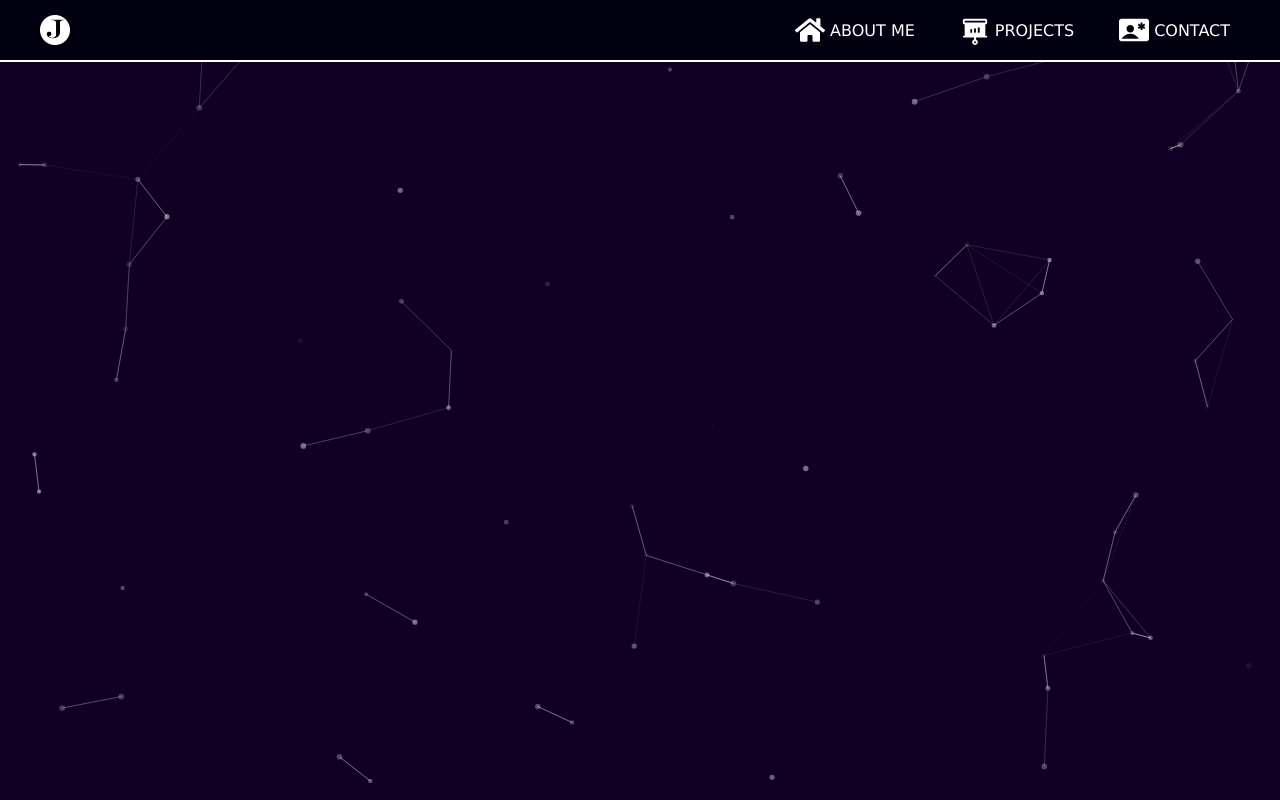
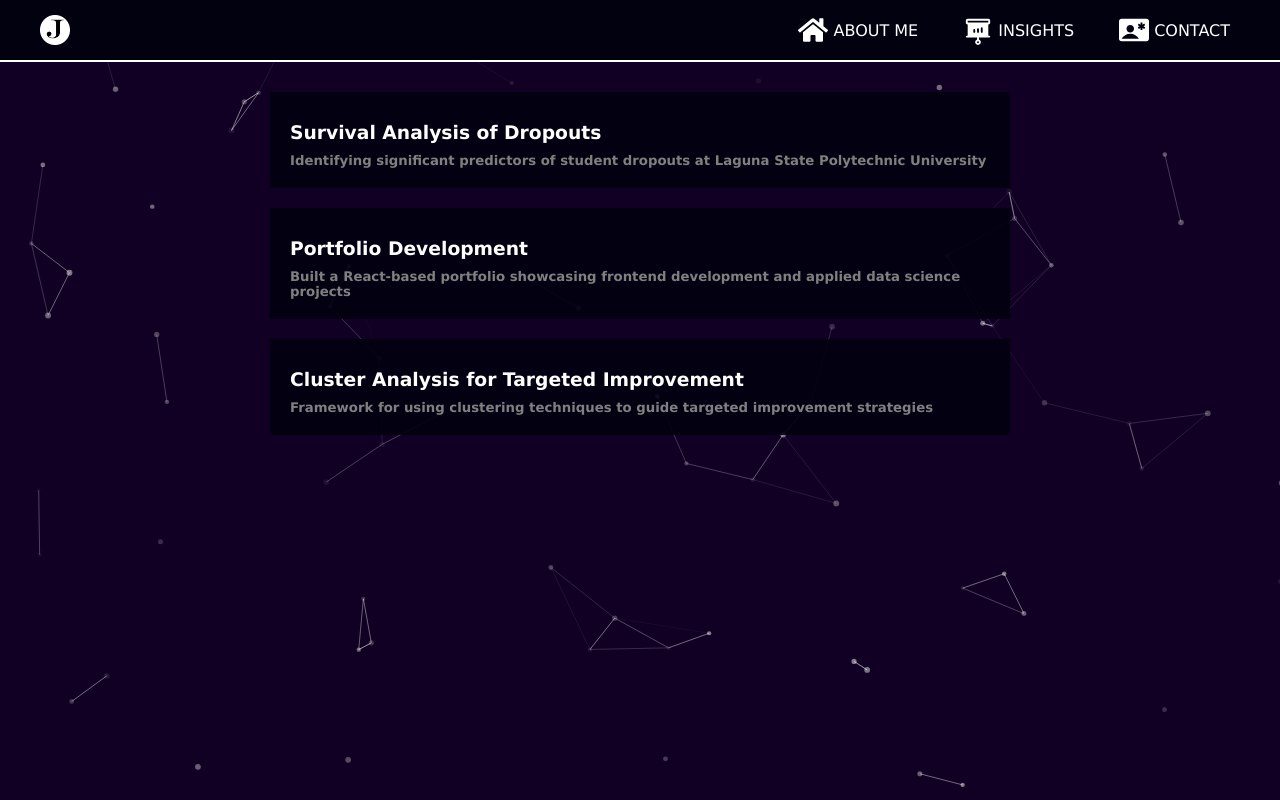
Before and after one commit to ErlJocson/my-portfolio, a React (Create React App) app: page /my-portfolio/insight in a window 1280 px wide. Built offline with nearby package versions, Linux system fonts and the light colour scheme.

Commit message:
added a project but change the name to insights instead

```diff
--- a/src/App.js
+++ b/src/App.js
@@ -17,7 +17,7 @@ function App() {
         <Routes>
           <Route path="/" element={<Home />} />
           <Route path="/contact-me" element={<ContactMe />} />
-          <Route path="/projects" element={<Projects />} />
+          <Route path="/insight" element={<Projects />} />
         </Routes>
       </MainContainer>
       <ParticleComponent />
--- a/src/components/section/Header.js
+++ b/src/components/section/Header.js
@@ -73,7 +73,8 @@ const HeaderContent = styled.div`
 
   @media screen and (max-width: 800px) {
     & {
-      width: 300px;
+      width: 70%;
+      margin: 0 auto;
       p {
         font-size: 12px;
       }
--- a/src/components/section/NavigationBar.js
+++ b/src/components/section/NavigationBar.js
@@ -24,9 +24,9 @@ function NavigationBar() {
             <FaHome size={30} />
             ABOUT ME
           </MyLink>
-          <MyLink to="/projects" onClick={() => setShowNav(true)}>
+          <MyLink to="/insight" onClick={() => setShowNav(true)}>
             <PiProjectorScreenChartFill size={30} />
-            PROJECTS
+            INSIGHTS
           </MyLink>
           <MyLink to="/contact-me" onClick={() => setShowNav(true)}>
             <MdContactEmergency size={30} />
@@ -97,7 +97,7 @@ const RightItems = styled(NavigationItems)`
 
   @media screen and (max-width: 1000px) {
     background-color: rgb(2, 1, 16);
-    margin: 0;
+    margin: 60px 0 0 0;
     z-index: 100;
     height: 100vh;
     display: ${(props) => (props.showNav ? "none" : "flex")};
@@ -107,7 +107,6 @@ const RightItems = styled(NavigationItems)`
     top: 0;
     left: 0;
     right: 0;
-    align-items: flex-start;
     justify-content: flex-start;
   }
 `;
--- a/src/components/section/Projects.js
+++ b/src/components/section/Projects.js
@@ -1,26 +1,46 @@
 import styled from "styled-components";
+import { projects } from "./details/ProjectContents";
 
 function Projects() {
   return (
     <>
-      <CommingSoon>
-        <p>Underconstruction</p>
-      </CommingSoon>
+      <ProjectMainContainer>
+        {projects.map((project, index) => (
+          <ProjectContentsContainer index={index}>
+            <ProjectTitle>{project.title}</ProjectTitle>
+            <ProjectSubTitle>{project.subtitle}</ProjectSubTitle>
+          </ProjectContentsContainer>
+        ))}
+      </ProjectMainContainer>
     </>
   );
 }
 
 export default Projects;
 
-const CommingSoon = styled.div`
-  height: 70vh;
+const ProjectMainContainer = styled.div`
   display: flex;
+  flex-direction: column;
   justify-content: center;
   align-items: center;
+  margin: 0 auto;
+  margin-top: 20px;
+  /* background-color: black; */
+  width: 80%;
+`;
 
-  p {
-    background-color: rgba(0, 0, 0, 0.6);
-    padding: 100px;
-    color: white;
-  }
+const ProjectContentsContainer = styled.div`
+  background-color: rgba(2, 1, 16, 0.9);
+  margin: 10px;
+  padding: 20px;
+  width: 700px;
 `;
+
+const ProjectTitle = styled.h3`
+  color: white;
+  margin: 10px 0;
+`;
+
+const ProjectSubTitle = styled.h5`
+  color: gray;
+`;
--- /dev/null
+++ b/src/components/section/details/ProjectContents.js
@@ -0,0 +1,22 @@
+export const projects = [
+  {
+    title: "Survival Analysis of Dropouts",
+    subtitle:
+      "Identifying significant predictors of student dropouts at Laguna State Polytechnic University",
+    contents: [],
+  },
+
+  {
+    title: "Portfolio Development",
+    subtitle:
+      "Built a React-based portfolio showcasing frontend development and applied data science projects",
+    contents: [],
+  },
+
+  {
+    title: "Cluster Analysis for Targeted Improvement",
+    subtitle:
+      "Framework for using clustering techniques to guide targeted improvement strategies",
+    contents: [],
+  },
+];
```
